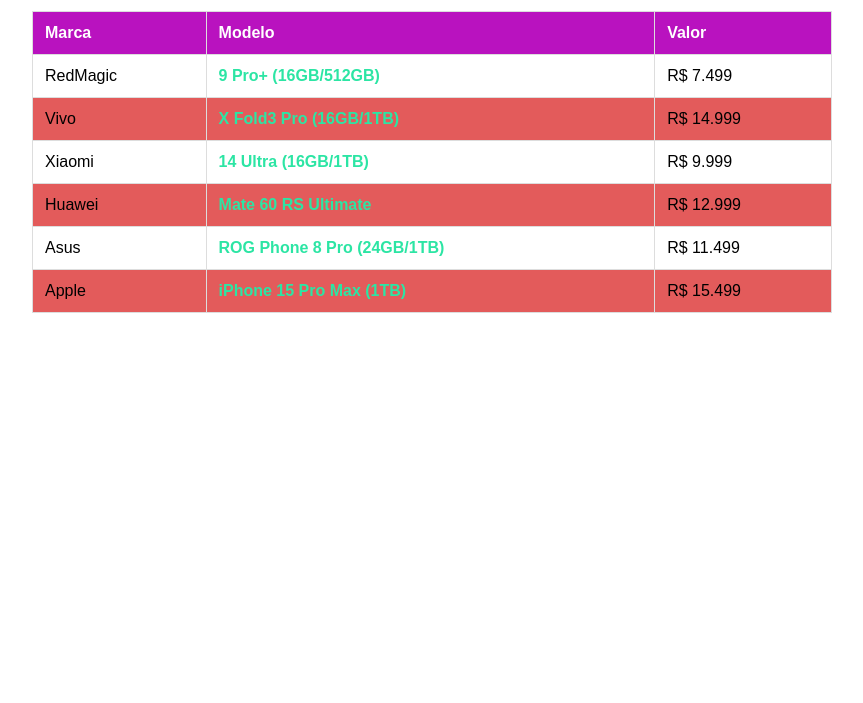
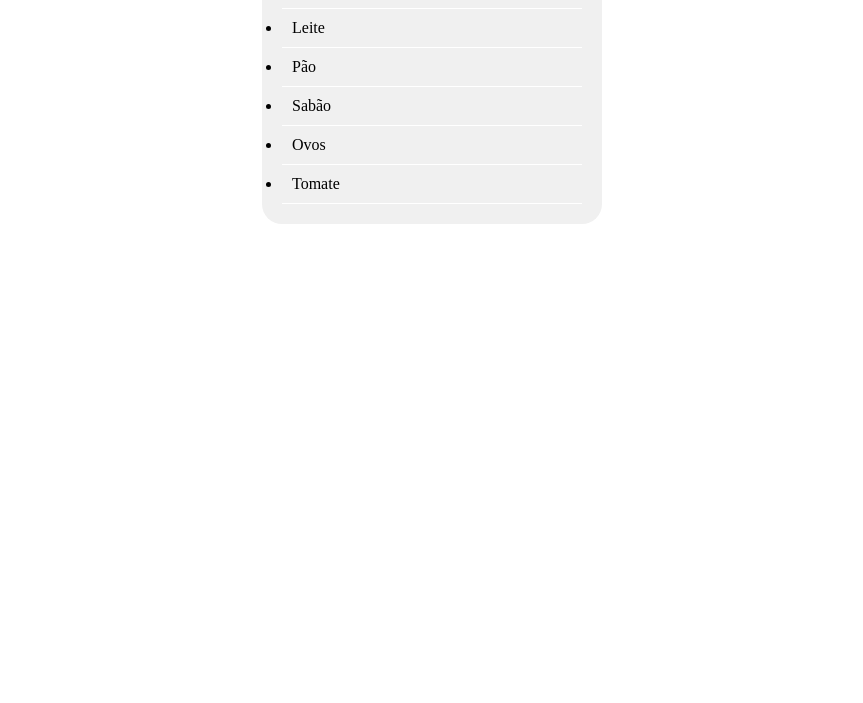
Before and after one commit to Ewelgulo/Exercicios2html, a plain HTML site: page index.html in a window 1280 px wide. Shown: the part 97-800 px from the top of the page, without its empty margins (208-1071 px from the left). Drawn offline with Linux system fonts and the light colour scheme.

Commit message:
Add files via upload

```diff
--- a/index.html
+++ b/index.html
@@ -1,103 +1,37 @@
+
+
+
 <!DOCTYPE html>
-
 <head>
 
-    <title>Smartphones Top de Linha meu</title>
+    <title>Lista de Compras</title>
     <style>
-        body {
-            font-family: Arial, sans-serif;
-            max-width: 800px;
+        .lista-compras{
+            width: 300px;
+            padding: 20px;
             margin: 0 auto;
-            padding: 20px;
+            border-radius: 20px;
+            background-color: #f0f0f0;
         }
+    .lista-compras li{
+            padding: 10px;
+            border-bottom: 1px solid white;
 
-        ol {
-            background-color: #f8f8f8;
-            padding: 20px;
-            border-radius: 8px;
-        }
+    }
 
-        ol li {
-            margin-bottom: 10px;
-        }
-
-        table {
-            width: 100%;
-            border-collapse: collapse;
-            margin-top: 30px;
-        }
-
-        th, td {
-            border: 1px solid #ddd;
-            padding: 12px;
-            text-align: left;
-        }
-
-        th {
-            background-color: #b912bf;
-            color: white;
-        }
-
-        tr:nth-child(even) {
-            background-color: #e35b5b;
-        }
-
-        tr:hover {
-            background-color: #31d599;
-        }
-
-        .destaque {
-            font-weight: bold;
-            color: #2ce5a4;
-        }
     </style>
 </head>
 <body>
-    <h1>Top 6 Smartphones de 2024</h1>
+    <ul class="lista-compras">
+        <li>Arroz</li>
+        <li>Feijão</li>
+        <li>Leite</li>
+        <li>Pão</li>
+        <li>Sabão</li>
+        <li>Ovos</li>
+        <li>Tomate</li>
+    </ul>
 
-
-
-    <table>
-        <thead>
-            <tr>
-                <th>Marca</th>
-                <th>Modelo</th>
-                <th>Valor</th>
-            </tr>
-        </thead>
-        <tbody>
-            <tr>
-                <td>RedMagic</td>
-                <td class="destaque">9 Pro+ (16GB/512GB)</td>
-                <td>R$ 7.499</td>
-            </tr>
-            <tr>
-                <td>Vivo</td>
-                <td class="destaque">X Fold3 Pro (16GB/1TB)</td>
-                <td>R$ 14.999</td>
-            </tr>
-            <tr>
-                <td>Xiaomi</td>
-                <td class="destaque">14 Ultra (16GB/1TB)</td>
-                <td>R$ 9.999</td>
-            </tr>
-            <tr>
-                <td>Huawei</td>
-                <td class="destaque">Mate 60 RS Ultimate</td>
-                <td>R$ 12.999</td>
-            </tr>
-            <tr>
-                <td>Asus</td>
-                <td class="destaque">ROG Phone 8 Pro (24GB/1TB)</td>
-                <td>R$ 11.499</td>
-            </tr>
-            <tr>
-                <td>Apple</td>
-                <td class="destaque">iPhone 15 Pro Max (1TB)</td>
-                <td>R$ 15.499</td>
-            </tr>
-        </tbody>
-    </table>
 </body>
 </html>
 
```
